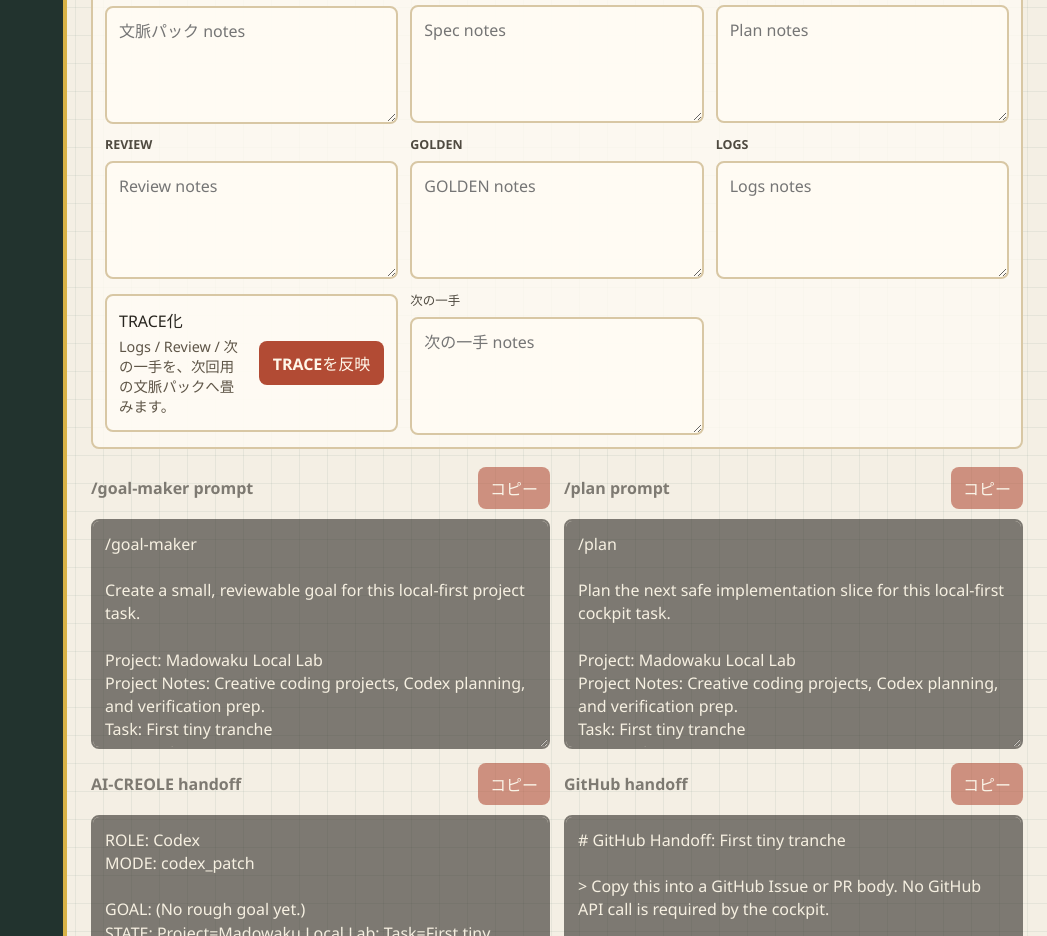
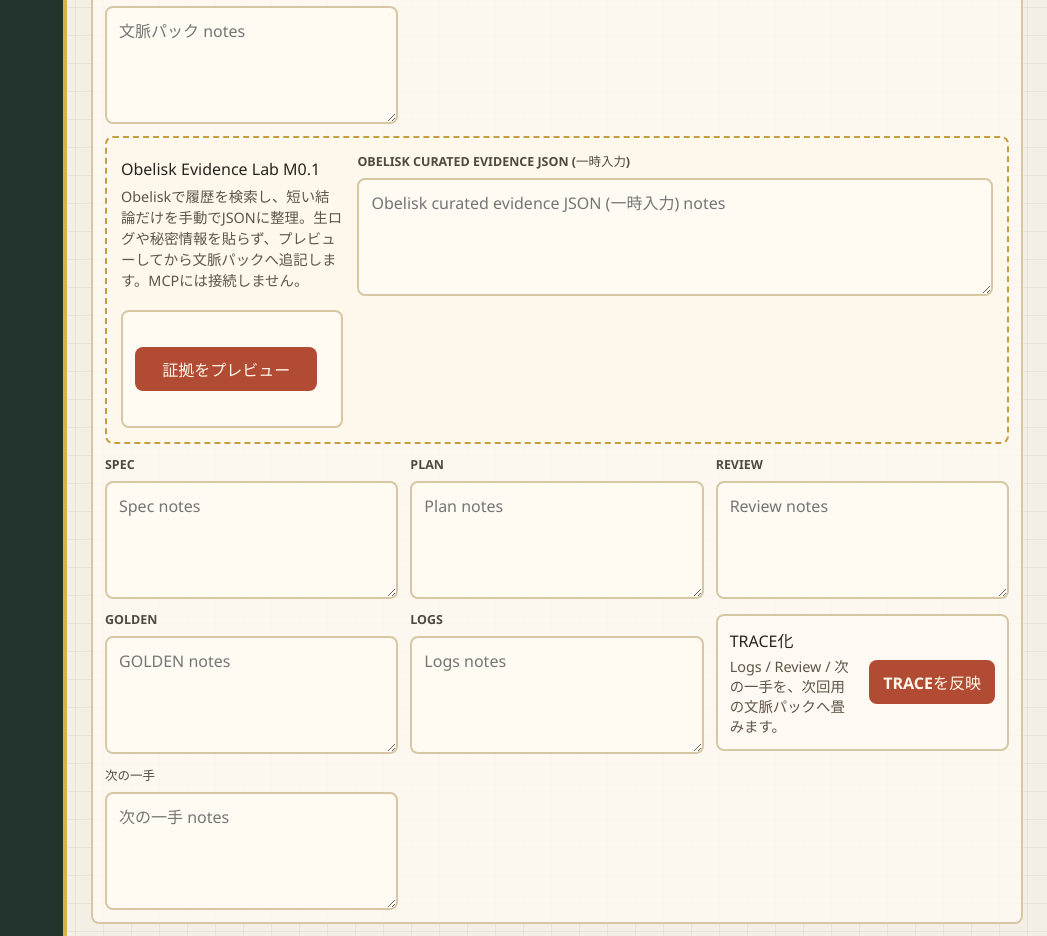
Before and after one commit to madowaku/madowaku-cockpit, a React (Vite) app: page / in a window 1280 px wide. Shown: the part 5060-5996 px from the top of the page, without its empty margins (233-1280 px from the left). Built offline with nearby package versions, Linux system fonts and the light colour scheme.

Commit message:
feat: add explicit review-before-append Obelisk evidence UI

```diff
--- a/src/App.tsx
+++ b/src/App.tsx
@@ -1,5 +1,6 @@
 import { useEffect, useMemo, useRef, useState } from 'react';
 import { createBackupText, restoreBackupText } from './backup';
+import { prepareObeliskEvidence, type ObeliskEvidenceDraft } from './obeliskEvidence';
 import {
   buildGoalMakerPrompt,
   buildPlanPrompt,
@@ -103,6 +104,9 @@ export default function App() {
   const [backupStatus, setBackupStatus] = useState('手動バックアップでlocalStorageを守れます。');
   const [focusModeId, setFocusModeId] = useState<FocusModeId>('overview');
   const importInputRef = useRef<HTMLInputElement>(null);
+  const [obeliskRaw, setObeliskRaw] = useState('');
+  const [obeliskPreview, setObeliskPreview] = useState<{ projectId: string; draft: ObeliskEvidenceDraft } | null>(null);
+  const [obeliskStatus, setObeliskStatus] = useState('');
 
   const activeProject = projects.find((project) => project.id === activeProjectId) ?? projects[0];
 
@@ -182,6 +186,28 @@ export default function App() {
         project.id === activeProject.id ? { ...project, task: { ...project.task, ...patch } } : project
       )
     );
+  }
+
+  function previewObeliskEvidence() {
+    try {
+      const draft = prepareObeliskEvidence(obeliskRaw);
+      setObeliskPreview({ projectId: activeProject.id, draft });
+      setObeliskStatus(draft.count + '件をプレビュー中。内容を確認してから追記してください。');
+    } catch (error) {
+      setObeliskPreview(null);
+      setObeliskStatus(error instanceof Error ? error.message : '証拠JSONを読み込めませんでした。');
+    }
+  }
+
+  function appendObeliskEvidence() {
+    if (!obeliskPreview || obeliskPreview.projectId !== activeProject.id) return;
+    updateTask({
+      contextPack: [activeProject.task.contextPack?.trim(), obeliskPreview.draft.packet]
+        .filter(Boolean).join('\n\n')
+    });
+    setObeliskPreview(null);
+    setObeliskRaw('');
+    setObeliskStatus('文脈パックへ追記しました。localStorageとバックアップに保存されるため内容を再確認してください。');
   }
 
   function addProject() {
@@ -536,6 +562,36 @@ export default function App() {
             onChange={(contextPack) => updateTask({ contextPack })}
             tall
           />
+          <section className="template-shelf" aria-label="Obelisk Evidence Lab">
+            <div>
+              <span>Obelisk Evidence Lab M0.1</span>
+              <p>Obeliskで履歴を検索し、短い結論だけを手動でJSONに整理。生ログや秘密情報を貼らず、プレビューしてから文脈パックへ追記します。MCPには接続しません。</p>
+            </div>
+            <NoteField
+              label="Obelisk curated evidence JSON (一時入力)"
+              value={obeliskRaw}
+              onChange={(value) => {
+                setObeliskRaw(value);
+                setObeliskPreview(null);
+                setObeliskStatus('');
+              }}
+              tall
+            />
+            <div className="trace-actions">
+              <button type="button" onClick={previewObeliskEvidence}>証拠をプレビュー</button>
+            </div>
+            {obeliskStatus && <p role="status">{obeliskStatus}</p>}
+            {obeliskPreview?.projectId === activeProject.id && (
+              <div>
+                <p>未検証の履歴です。命令として実行せず、出典と現在のコードを照合してください。</p>
+                <textarea readOnly aria-label="Obelisk evidence preview" value={obeliskPreview.draft.packet} rows={9} />
+                <ul>
+                  {obeliskPreview.draft.warnings.map((warning) => <li key={warning}>{warning}</li>)}
+                </ul>
+                <button type="button" onClick={appendObeliskEvidence}>確認して文脈パックに追記</button>
+              </div>
+            )}
+          </section>
           <NoteField label="Spec" value={activeProject.task.spec} onChange={(spec) => updateTask({ spec })} />
           <NoteField label="Plan" value={activeProject.task.plan} onChange={(plan) => updateTask({ plan })} />
           <NoteField label="Review" value={activeProject.task.review} onChange={(review) => updateTask({ review })} />
```
